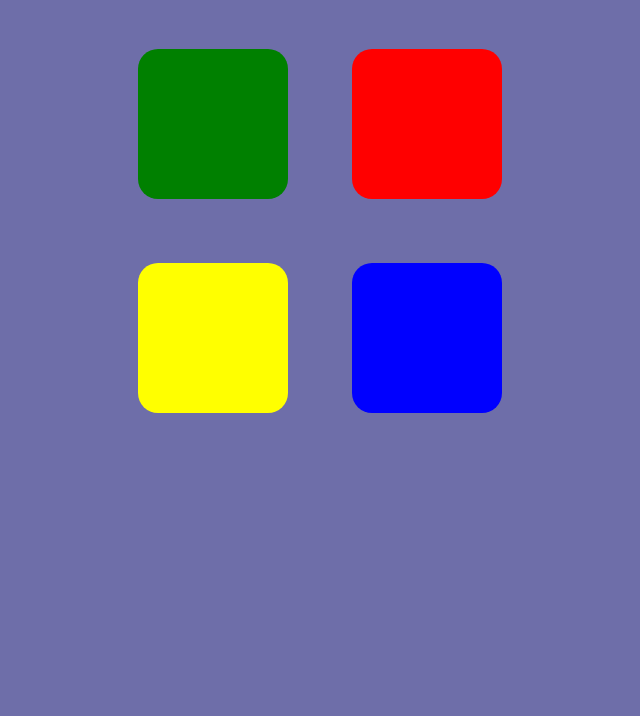
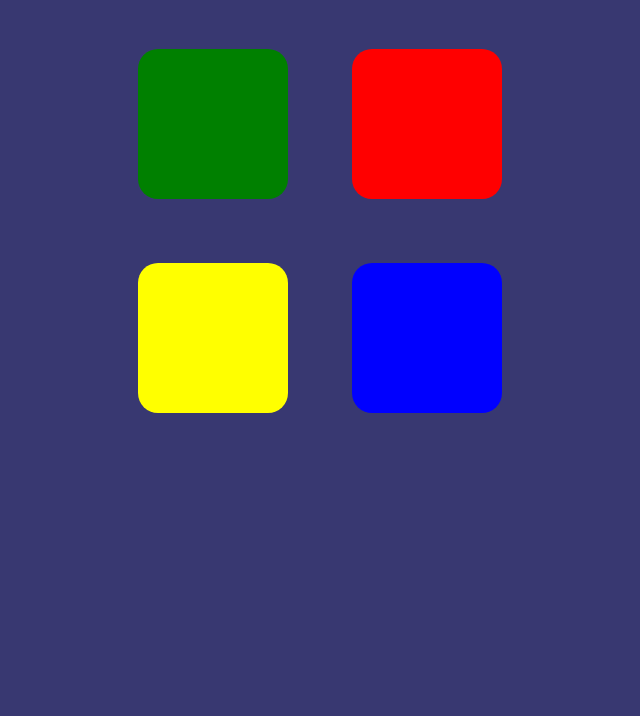
Before and after one commit to Yousef-Baytam/Simon-Says, a plain HTML site: page index.html in a window 1280 px wide. Shown: the part 132-848 px from the top of the page, without its empty margins (320-960 px from the left). Drawn offline with Linux system fonts and the light colour scheme.

Commit message:
Changed bg color and Added box shadow

```diff
--- a/styles/app.css
+++ b/styles/app.css
@@ -11,7 +11,7 @@ body {
     flex-direction: column;
     justify-content: flex-start;
     height: 100vh;
-    background-color: rgba(0, 0, 105, 0.568);
+    background-color: rgba(7, 7, 78, 0.8);
 }
 
 body div {
@@ -57,6 +57,7 @@ body div div:hover {
 
 body div div:active {
     background-color: rgb(0, 0, 0) !important;
+    box-shadow: 0 0 20px 5px rgba(255, 255, 255, 0.7);
 }
 
 .clicked {
```
